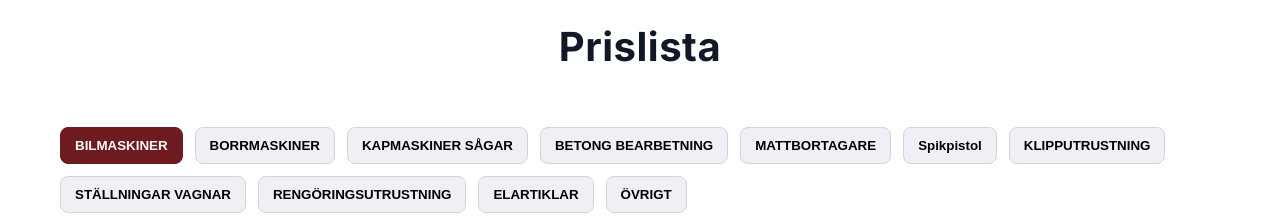
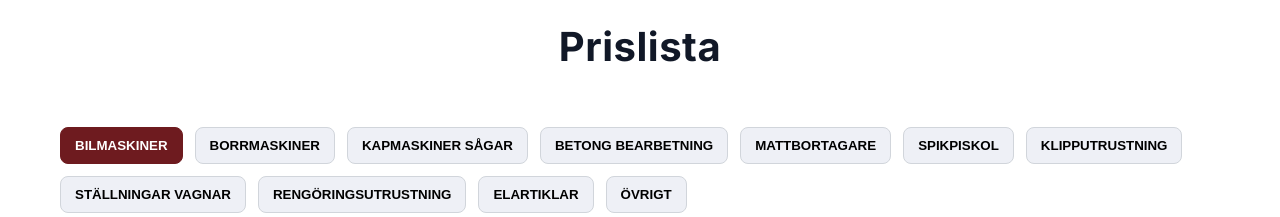
Before and after one commit to Adr1anr1/M.P.A.B, a React (Vite) app: page / in a window 1280 px wide. Shown: the part 2760-2977 px from the top of the page. Built offline with nearby package versions, Linux system fonts and the light colour scheme.

Commit message:
Fixa spikpistol

```diff
--- a/src/pages/PriceList.jsx
+++ b/src/pages/PriceList.jsx
@@ -81,7 +81,7 @@ const catalog = {
       ]
     }
   ],
-  'Spikpistol': [
+  'SPIKPISKOL': [
     {
       title: 'Spikpistol',
       items: [
```
